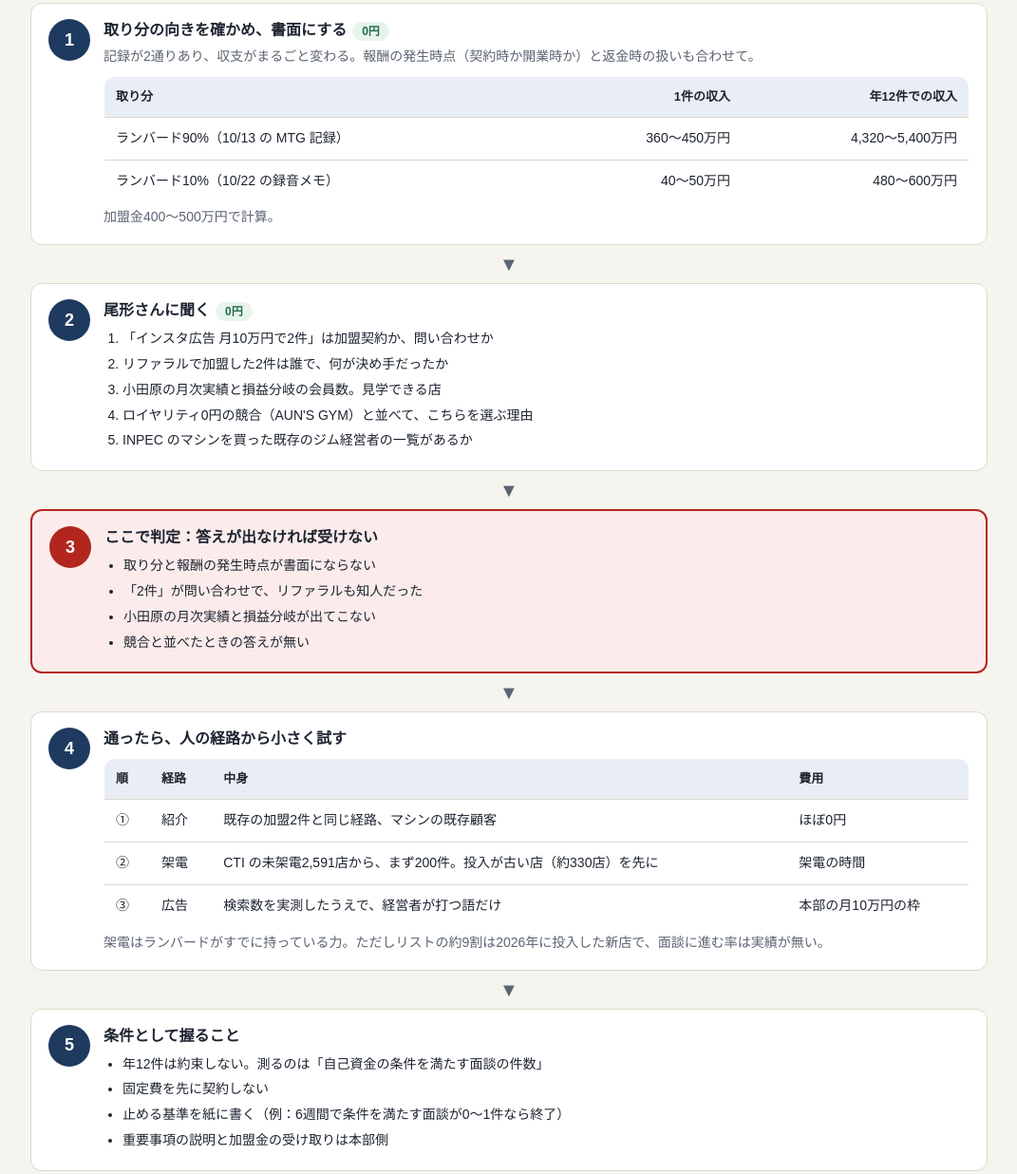
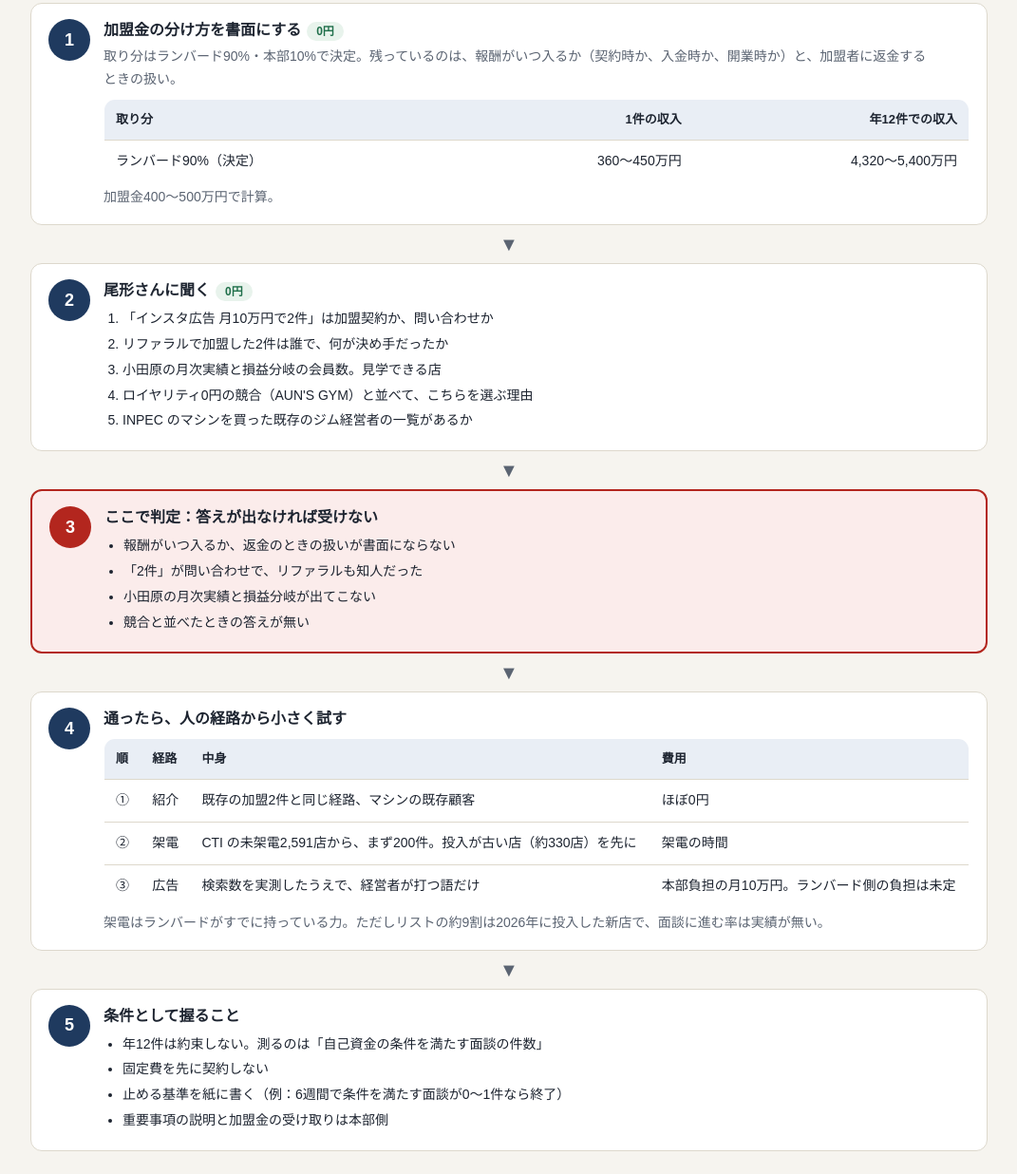
Before and after one commit to hokuchan07/hokuchan07.github.io, a plain HTML site: page runbird/sougi-gymfc-summary-20261113-0dt3nl.html in a window 1280 px wide. Shown: the part 1965-3201 px from the top of the page at 95% size, without its empty margins (104-1175 px from the left). Drawn offline with Linux system fonts and the light colour scheme.

Commit message:
RUNBIRD: 図解に取り分90%決定と広告費の本部負担を反映

```diff
--- a/runbird/sougi-gymfc-summary-20261113-0dt3nl.html
+++ b/runbird/sougi-gymfc-summary-20261113-0dt3nl.html
@@ -181,7 +181,7 @@
   <p class="lead">葬儀の経験から、始める前にそろえる7つ。</p>
   <div class="card">
     <ul>
-      <li>取り分を書面にし、何件で元が取れるかを先に出す</li>
+      <li>加盟金の分け方を書面にし、何件で元が取れるかを先に出す</li>
       <li>「広告で2件」の中身を尾形さんに確かめる</li>
       <li>検索数と入札単価を実測してから決める</li>
       <li>紹介と架電から始める。広告は最後</li>
@@ -197,13 +197,12 @@
     <div class="step">
       <div class="n">1</div>
       <div>
-        <h3>取り分の向きを確かめ、書面にする<span class="cost">0円</span></h3>
-        <p>記録が2通りあり、収支がまるごと変わる。報酬の発生時点（契約時か開業時か）と返金時の扱いも合わせて。</p>
+        <h3>加盟金の分け方を書面にする<span class="cost">0円</span></h3>
+        <p>取り分はランバード90%・本部10%で決定。残っているのは、報酬がいつ入るか（契約時か、入金時か、開業時か）と、加盟者に返金するときの扱い。</p>
         <div class="scroll" style="margin-top:8px">
           <table class="num">
             <tr><th>取り分</th><th class="r">1件の収入</th><th class="r">年12件での収入</th></tr>
-            <tr><td>ランバード90%（10/13 の MTG 記録）</td><td class="r">360〜450万円</td><td class="r">4,320〜5,400万円</td></tr>
-            <tr><td>ランバード10%（10/22 の録音メモ）</td><td class="r">40〜50万円</td><td class="r">480〜600万円</td></tr>
+            <tr><td>ランバード90%（決定）</td><td class="r">360〜450万円</td><td class="r">4,320〜5,400万円</td></tr>
           </table>
         </div>
         <p>加盟金400〜500万円で計算。</p>
@@ -229,7 +228,7 @@
       <div>
         <h3>ここで判定：答えが出なければ受けない</h3>
         <ul>
-          <li>取り分と報酬の発生時点が書面にならない</li>
+          <li>報酬がいつ入るか、返金のときの扱いが書面にならない</li>
           <li>「2件」が問い合わせで、リファラルも知人だった</li>
           <li>小田原の月次実績と損益分岐が出てこない</li>
           <li>競合と並べたときの答えが無い</li>
@@ -246,7 +245,7 @@
             <tr><th class="nw">順</th><th class="nw">経路</th><th>中身</th><th class="nw">費用</th></tr>
             <tr><td>①</td><td class="nw">紹介</td><td>既存の加盟2件と同じ経路、マシンの既存顧客</td><td class="nw">ほぼ0円</td></tr>
             <tr><td>②</td><td class="nw">架電</td><td>CTI の未架電2,591店から、まず200件。投入が古い店（約330店）を先に</td><td class="nw">架電の時間</td></tr>
-            <tr><td>③</td><td class="nw">広告</td><td>検索数を実測したうえで、経営者が打つ語だけ</td><td>本部の月10万円の枠</td></tr>
+            <tr><td>③</td><td class="nw">広告</td><td>検索数を実測したうえで、経営者が打つ語だけ</td><td>本部負担の月10万円。ランバード側の負担は未定</td></tr>
           </table>
         </div>
         <p>架電はランバードがすでに持っている力。ただしリストの約9割は2026年に投入した新店で、面談に進む率は実績が無い。</p>
@@ -271,7 +270,7 @@
   <div class="next">
     <h3>今週やること</h3>
     <ul>
-      <li>ジムFC：尾形さんへ、取り分の確認と<span class="nw">5つの質問</span>を1通で送る</li>
+      <li>ジムFC：尾形さんへ、報酬の入る時点・返金の扱いの確認と、<span class="nw">5つの質問</span>を1通で送る</li>
       <li>ジムFC：キーワードプランナーで検索数を実測する（17語）</li>
     </ul>
   </div>
```
Also changed, not shown: runbird/gymfc-conclusion-20261113-ztlnua.html (+3 -3 lines).
